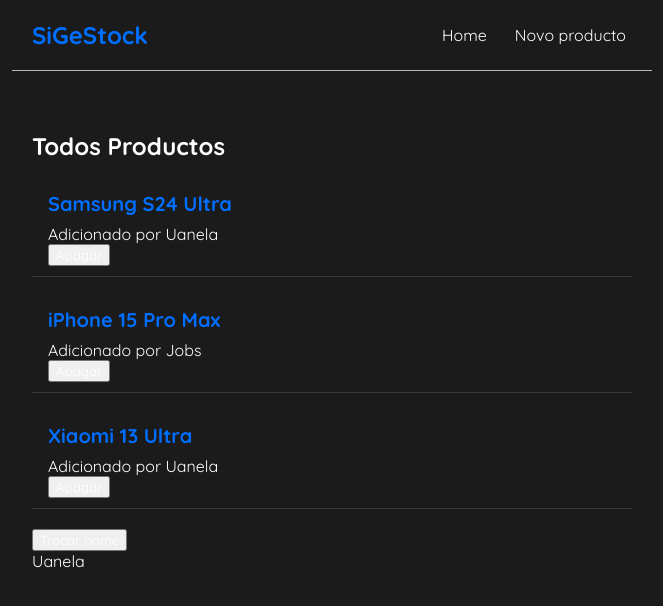
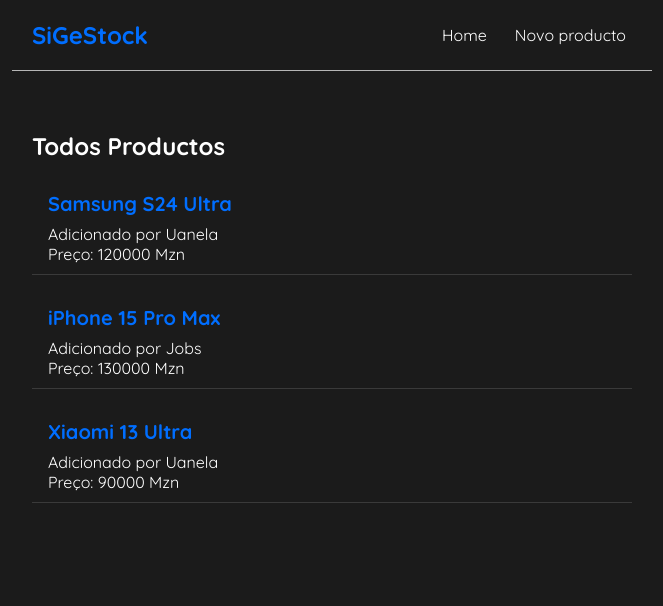
Before and after one commit to Uanela/curso-completo-de-react-para-iniciantes-gratuito, a React (Create React App) app: page / in a window 1280 px wide. Shown: the top 606 px of the page, without its empty margins (308-971 px from the left). Built offline with nearby package versions, Linux system fonts and the light colour scheme; data requests are answered from the project's data file.

Commit message:
frist commit

```diff
--- a/src/components/Home.js
+++ b/src/components/Home.js
@@ -2,48 +2,17 @@
 import ProductsList from "./ProductsList";
 
 export default function Home() {
-  const [products, setProducts] = useState([
-    {
-      name: "Samsung S24 Ultra",
-      description: "producto teste adicionado",
-      worker: "Uanela",
-      id: 1,
-    },
-    {
-      name: "iPhone 15 Pro Max",
-      description: "producto teste adicionado",
-      worker: "Jobs",
-      id: 2,
-    },
-    {
-      name: "Xiaomi 13 Ultra",
-      description: "producto teste adicionado",
-      worker: "Uanela",
-      id: 3,
-    },
-  ]);
-
-  const [name, setName] = useState("Uanela");
-
-  const handleDelete = (id) => {
-    const newProdutcts = products.filter((product) => product.id !== id);
-    setProducts(newProdutcts);
-  };
+  const [products, setProducts] = useState(null);
 
   useEffect(() => {
-    console.log("useEffect executou");
-    console.log(name);
-  }, [name]);
+    fetch("http://localhost:8000/products")
+      .then((res) => res.json())
+      .then((data) => setProducts(data));
+  }, []);
 
   return (
     <div className="home">
-      <ProductsList
-        products={products}
-        title="Todos Productos"
-        handleDelete={handleDelete}
-      />
-      <button onClick={() => setName("Como")}>Trocar nome</button>
-      <p>{name}</p>
+      {products && <ProductsList products={products} title="Todos Productos" />}
     </div>
   );
 }
--- a/src/components/ProductsList.js
+++ b/src/components/ProductsList.js
@@ -1,6 +1,6 @@
 import React from "react";
 
-export default function ProductsList({ products, title, handleDelete }) {
+export default function ProductsList({ products, title }) {
   return (
     <div className="products-list">
       <h2>{title}</h2>
@@ -8,7 +8,7 @@
         <div className="product-preview" key={product.id}>
           <h2>{product.name}</h2>
           <p>Adicionado por {product.worker}</p>
-          <button onClick={() => handleDelete(product.id)}>Apagar</button>
+          <p>Preço: {product.price} Mzn</p>
         </div>
       ))}
     </div>
```
